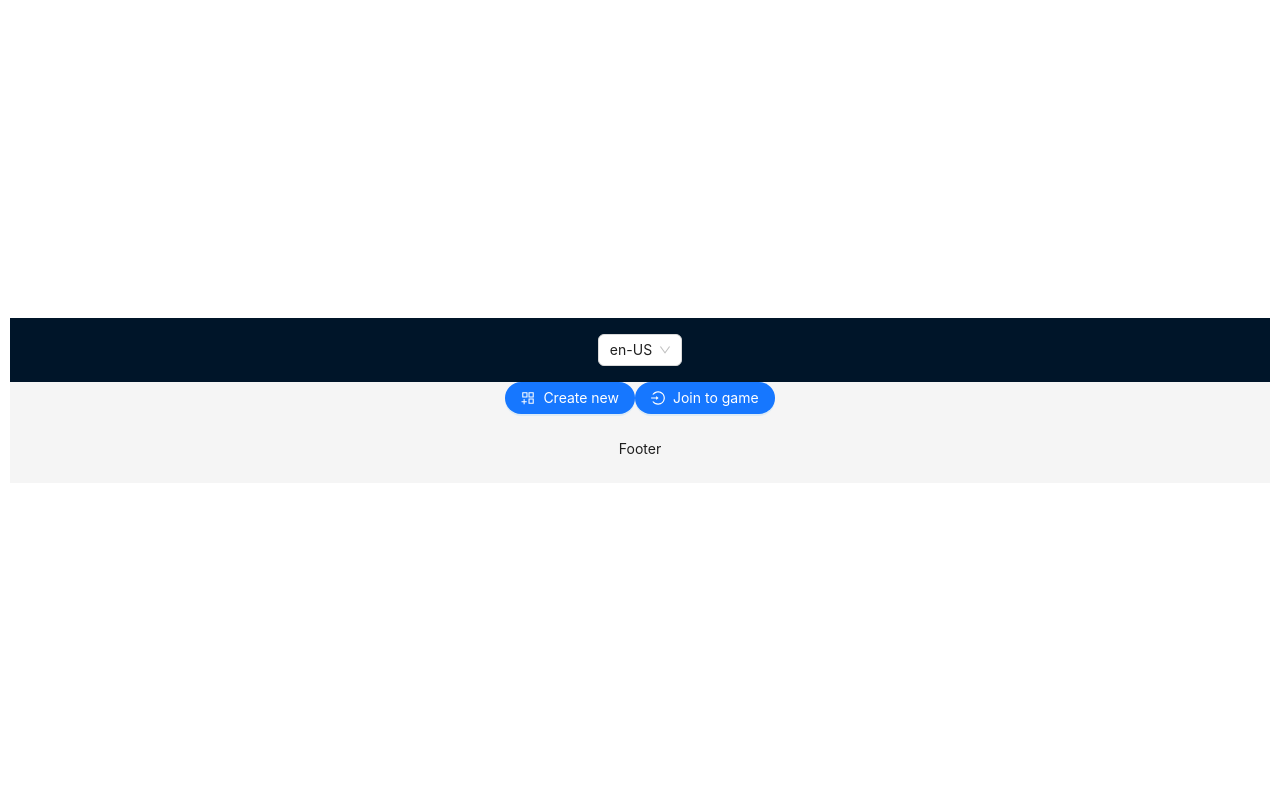
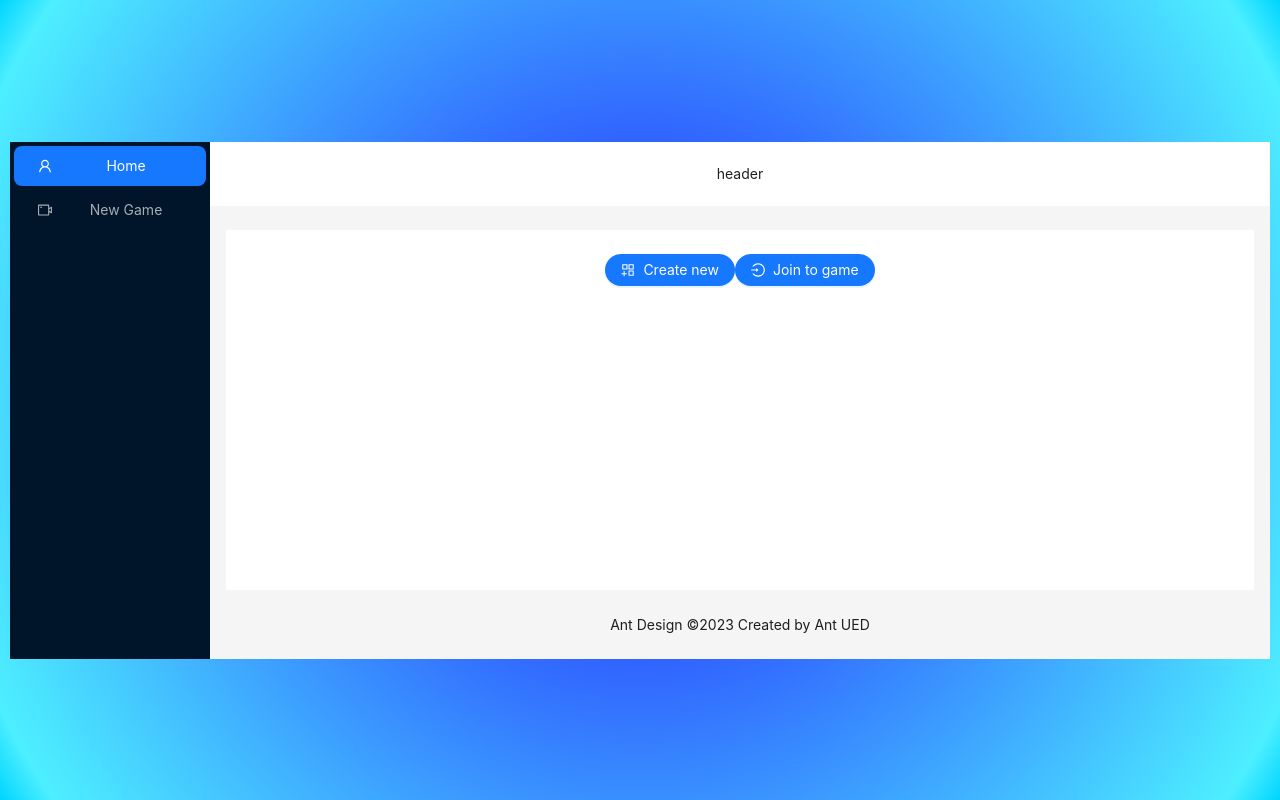
Before and after one commit to saeid-sepehrik/CardGame, a React (Vite) app in the folder FrontEnd/: page / in a window 1280 px wide. Built offline with nearby package versions, Linux system fonts and the light colour scheme.

Commit message:
change leyout

```diff
--- a/FrontEnd/src/components/pages/AppLayout.tsx
+++ b/FrontEnd/src/components/pages/AppLayout.tsx
@@ -1,25 +1,70 @@
-import { Layout } from "antd";
-import { Route, Routes } from "react-router-dom";
+import { UserOutlined, VideoCameraOutlined } from "@ant-design/icons";
+
+import { Layout, Menu, theme } from "antd";
+import { Route, Routes, useNavigate } from "react-router-dom";
 import { Home } from "./Home";
 import { NewGame } from "../newGame/newGame";
-import { Footer } from "antd/es/layout/layout";
 import { Login } from "../auth/Login";
-import { Main } from "../dashbord/main";
-import { ProtectedRout } from "./protectedRout";
-import { HeaderComponent } from "./headerComponent";
 import { Game } from "../game/game";
 import { JoinGame } from "../player/joinGame";
 import { PlayerGame } from "../player/playerGame";
-
-const { Header, Content } = Layout;
+import { ProtectedRout } from "./protectedRout";
+import { Main } from "../dashbord/main";
+import { useState } from "react";
+const { Header, Content, Footer, Sider } = Layout;
 
 export const AppLayout = () => {
+  const navigate = useNavigate();
+  const [collapsedState, setcollapsedState] = useState(true);
+
+  const {
+    token: { colorBgContainer },
+  } = theme.useToken();
   return (
     <Layout>
-      <Header>
-        <HeaderComponent />
+      <Sider
+        collapsed={collapsedState}
+        breakpoint="lg"
+        collapsedWidth="0"
+        onCollapse={() => {
+          setcollapsedState(!collapsedState);
+        }}
+      >
+        {/* <div className="demo-logo-vertical" /> */}
+        <Menu
+          onClick={(info) => {
+            setcollapsedState(!collapsedState);
+            navigate(info.key);
+          }}
+          theme="dark"
+          mode="inline"
+          defaultSelectedKeys={["/"]}
+          items={[
+            {
+              key: "/",
+              icon: <UserOutlined />,
+              label: "Home",
+            },
+            {
+              key: "/newGame",
+              icon: <VideoCameraOutlined />,
+              label: "New Game",
+            },
+          ]}
+        />
+      </Sider>
+      <Layout>
+        <Header style={{ padding: 0, background: colorBgContainer }}>
+          header
         </Header>
-      <Content>
+        <Content style={{ margin: "24px 16px 0" }}>
+          <div
+            style={{
+              padding: 24,
+              minHeight: 360,
+              background: colorBgContainer,
+            }}
+          >
             <Routes>
               <Route path="/" element={<Home></Home>} />
               <Route path="/newGame" element={<NewGame />} />
@@ -36,8 +81,12 @@ export const AppLayout = () => {
                 }
               />
             </Routes>
+          </div>
         </Content>
-      <Footer>Footer</Footer>
+        <Footer style={{ textAlign: "center" }}>
+          Ant Design ©2023 Created by Ant UED
+        </Footer>
+      </Layout>
     </Layout>
   );
 };
--- a/FrontEnd/src/index.css
+++ b/FrontEnd/src/index.css
@@ -29,6 +29,12 @@ body {
   place-items: center;
   min-width: 320px;
   min-height: 100vh;
+  background: radial-gradient(
+    circle,
+    rgba(13, 0, 255, 0.9220938375350141) 0%,
+    rgba(77, 239, 255, 1) 94%,
+    rgba(0, 212, 255, 1) 100%
+  );
 }
 
 h1 {
```
Lines whose indentation alone changed are shown as unchanged.
